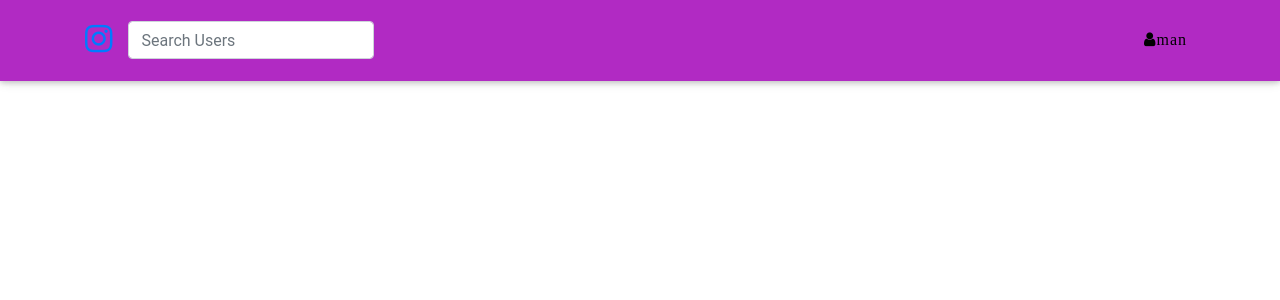
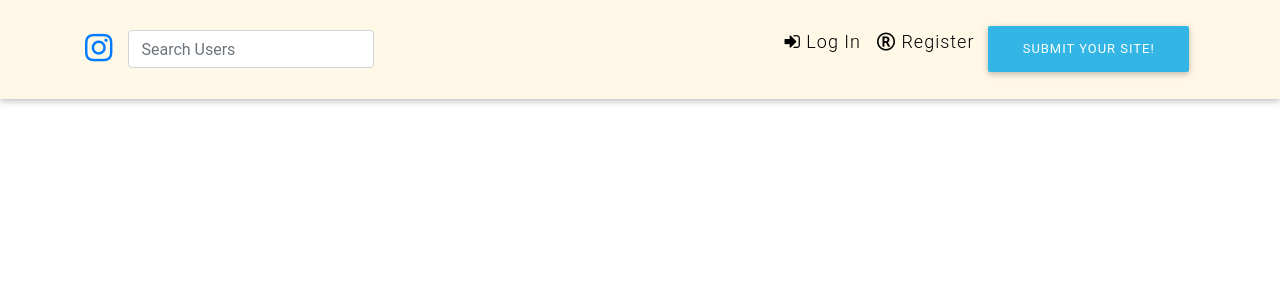
Before and after one commit to vincent8880/awards, a Django app: page / in a window 1280 px wide. Shown: the top 300 px of the page. Run offline with Django 3.2, Linux system fonts and the light colour scheme; some libraries are stand-ins or nearby versions.

Commit message:
changed navbar background color to white

```diff
--- a/awards/templates/navbar.html
+++ b/awards/templates/navbar.html
@@ -15,11 +15,21 @@
                       </div>
                   </div>
               </div>
-              <ul class="navbar-nav ml-auto">
-                  <li class="nav-item">
-                      <a class="nav-link open-nav" href="#"><i class="fa fa-user">man</i></a>
-                  </li>
-              </ul>
+
           </div>
+          <ul class="navbar-nav navbar-right">
+                <li class="nav-item" style="font-size:18px;">
+                        <a class="nav-link" href="#">
+                            <i class="fa fa-sign-in"></i> Log In</a>
+                    </li>
+                <li class="nav-item" style="font-size:18px;">
+                            <a class="nav-link" href="#">
+                                <i class="fa fa-registered"></i> Register</a>
+                     </li>
+             <li class="nav-item" style="font-size:18px;">
+                            <a class="btn btn-info " href="#">
+                            SUBMIT YOUR SITE!</a>
+                 </li>
+         </ul>
       </div>
 </nav>
--- a/static/css/style.css
+++ b/static/css/style.css
@@ -6,13 +6,13 @@
         -moz-transition: padding-top 0.5s ease-in-out, padding-bottom 0.5s;
         transition: padding-top 0.5s ease-in-out, padding-bottom 0.5s;
         letter-spacing: 1px;
-        background: #b12ac3;
-        border-bottom: 1px solid #b12ac3;
+        background: #fff8e7 ;
+        border-bottom: 1px solid #fff8e7 ;
         /* height: 70px; */
     }
     #navMain .nav-link.active {
         outline: none;
-        background-color: #b12ac3;
+        background-color: #fff8e7 ;
     }
     #navMain .nav-link.active:hover {
         color: white;
@@ -21,8 +21,8 @@
     #navMain.navbar-shrink {
         padding-top: 10px;
         padding-bottom: 10px;
-        background: #b12ac3;
-        border-bottom: 1px solid#b12ac3;
+        background: #fff8e7 ;
+        border-bottom: 1px #fff8e7 ;
     }
     #navMain.navbar-shrink a {
         color: rgba(0, 0, 0, 0.973);
```
